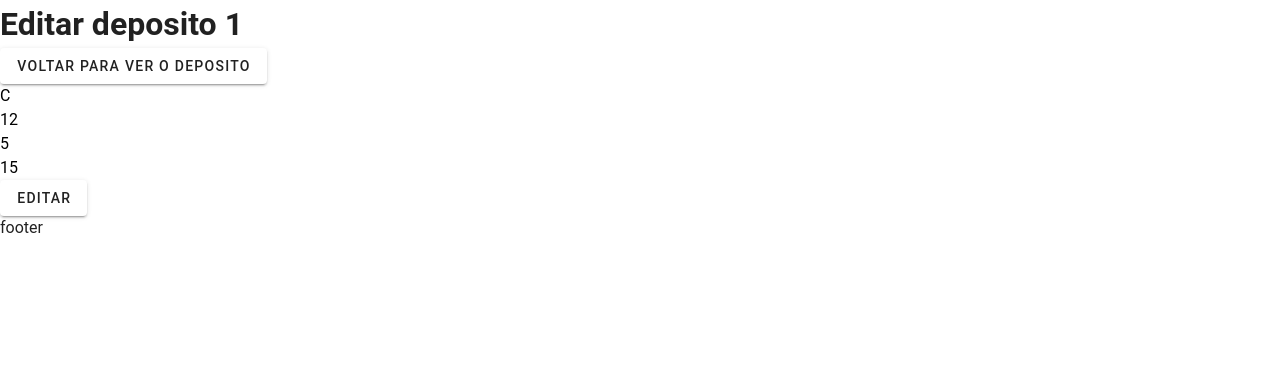
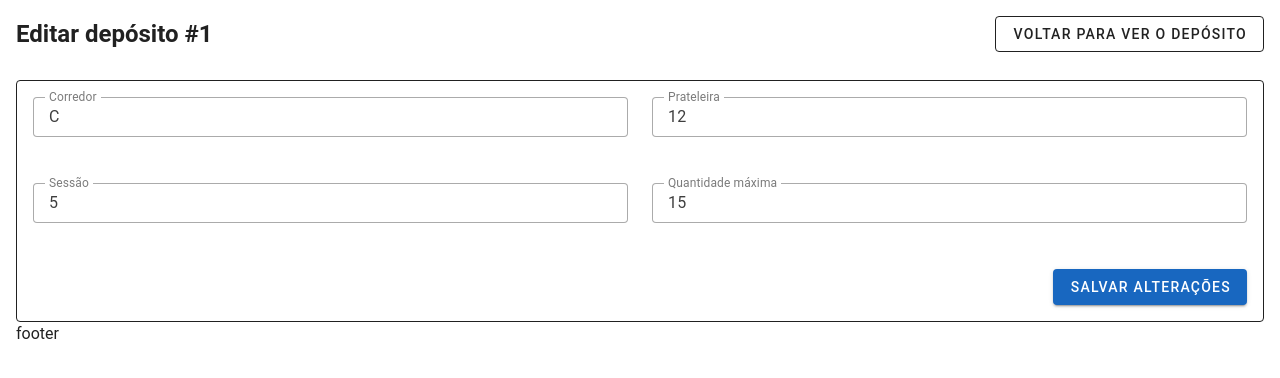
Before and after one commit to nycolexavier/agiliza, a Vue app: page /dashboard/deposito/1/editar in a window 1280 px wide. Shown: the top 378 px of the page. Built offline with nearby package versions, Linux system fonts and the light colour scheme; data requests are answered from the project's data file; the HTML template or start-up script is replaced by a standard one.

Commit message:
feat: mudando /deposito para vuetify

```diff
--- a/db.json
+++ b/db.json
@@ -646,6 +646,13 @@
       "prateleira": "",
       "sessao": "",
       "quantidadeMaxima": ""
+    },
+    {
+      "id": "58d2",
+      "corredor": "",
+      "prateleira": "",
+      "sessao": "",
+      "quantidadeMaxima": ""
     }
   ],
   "lotes": [
--- a/src/pages/dashboard/Deposito/Deposito.vue
+++ b/src/pages/dashboard/Deposito/Deposito.vue
@@ -77,58 +77,90 @@ export default defineComponent({
 </script>
 
 <template>
-  <div>
-    <h1>Página de Deposito</h1>
+  <v-container fluid>
+    <!-- Cabeçalho -->
+    <v-row align="center" class="mb-4">
+      <v-col cols="12" md="6">
+        <h2>Depósitos</h2>
+      </v-col>
 
-    <input type="text" v-model="busca" placeholder="Buscar por corredor" />
+      <v-col cols="12" md="6" class="text-end">
+        <v-btn variant="outlined" class="me-2" @click="irParaODashboard">
+          Dashboard
+        </v-btn>
 
-    <br />
+        <v-btn color="primary" @click="irParaDepositoCriar">
+          Adicionar depósito
+        </v-btn>
+      </v-col>
+    </v-row>
 
-    <v-btn @click="irParaDepositoCriar">Adicionar Deposito</v-btn>
+    <!-- Busca -->
+    <v-card variant="outlined" class="mb-4">
+      <v-card-text>
+        <v-text-field v-model="busca" label="Buscar por corredor" clearable />
+      </v-card-text>
+    </v-card>
 
-    <br />
-
-    <v-btn @click="irParaODashboard">Dashboard</v-btn>
-
-    <table>
-      <thead>
+    <!-- Tabela -->
+    <v-card variant="outlined">
+      <v-data-table :items="depositoPaginados" item-key="id">
+        <template #headers>
           <tr>
             <th>Corredor</th>
             <th>Prateleira</th>
             <th>Sessão</th>
-          <th>Quantidade Máxima</th>
+            <th>Quantidade máxima</th>
+            <th>Ações</th>
           </tr>
-      </thead>
+        </template>
 
-      <tbody>
-        <tr v-for="item in depositoPaginados" :key="item.id">
+        <template #item="{ item }">
+          <tr>
             <td>{{ item.corredor }}</td>
             <td>{{ item.prateleira }}</td>
             <td>{{ item.sessao }}</td>
             <td>{{ item.quantidadeMaxima }}</td>
 
             <td>
-            <v-btn @click="irParaDepositoVer(item.id)">Ver</v-btn>
+              <v-btn
+                size="small"
+                variant="outlined"
+                @click="irParaDepositoVer(item.id)"
+              >
+                Ver
+              </v-btn>
             </td>
           </tr>
-      </tbody>
-    </table>
+        </template>
 
-    <div>
-      <v-btn @click="paginaAtual--" :disabled="paginaAtual === 1">
+        <template #no-data> Nenhum depósito encontrado </template>
+      </v-data-table>
+    </v-card>
+
+    <!-- Paginação -->
+    <v-row class="mt-4" align="center" justify="center">
+      <v-btn
+        variant="outlined"
+        class="me-2"
+        @click="paginaAtual--"
+        :disabled="paginaAtual === 1"
+      >
         Anterior
       </v-btn>
 
       <span>Página {{ paginaAtual }}</span>
 
       <v-btn
+        variant="outlined"
+        class="ms-2"
         @click="paginaAtual++"
         :disabled="paginaAtual * itensPorPagina >= depositoFiltrado.length"
       >
         Próximo
       </v-btn>
-    </div>
+    </v-row>
 
     <Footer />
-  </div>
+  </v-container>
 </template>
--- a/src/pages/dashboard/Deposito/criar/DepositoCriar.vue
+++ b/src/pages/dashboard/Deposito/criar/DepositoCriar.vue
@@ -40,25 +40,85 @@ export default defineComponent({
 </script>
 
 <template>
-  <div>
-    <h1>Criar um depósito</h1>
+  <v-container fluid>
+    <!-- Cabeçalho -->
+    <v-row align="center" class="mb-4">
+      <v-col cols="12" md="6">
+        <h2>Criar depósito</h2>
+      </v-col>
 
-    <v-btn @click="irParaODeposito">Voltar para depósito</v-btn>
+      <v-col cols="12" md="6" class="text-end">
+        <v-btn variant="outlined" @click="irParaODeposito">
+          Voltar para depósitos
+        </v-btn>
+      </v-col>
+    </v-row>
 
-    <form @click.prevent="enviarForm">
-      <input v-model="form.corredor" type="text" placeholder="Corredor" />
-      <br />
-      <input v-model="form.prateleira" type="text" placeholder="Prateleira" />
-      <br />
-      <input v-model="form.sessao" type="text" placeholder="Sessao" />
-      <br />
-      <input
-        v-model="form.quantidadeMaxima"
-        type="text"
-        placeholder="Quantidade máxima"
-      />
-      <br />
-      <v-btn>Criar</v-btn>
-    </form>
-  </div>
+    <!-- Card do formulário -->
+    <v-card variant="outlined">
+      <v-card-text>
+        <v-form @submit.prevent="enviarForm">
+          <v-row>
+            <v-col cols="12" md="6">
+              <v-text-field
+                v-model="form.corredor"
+                label="Corredor"
+                variant="outlined"
+                density="compact"
+                required
+              />
+            </v-col>
+
+            <v-col cols="12" md="6">
+              <v-text-field
+                v-model="form.prateleira"
+                label="Prateleira"
+                variant="outlined"
+                density="compact"
+                required
+              />
+            </v-col>
+
+            <v-col cols="12" md="6">
+              <v-text-field
+                v-model="form.sessao"
+                label="Sessão"
+                variant="outlined"
+                density="compact"
+                required
+              />
+            </v-col>
+
+            <v-col cols="12" md="6">
+              <v-text-field
+                v-model="form.quantidadeMaxima"
+                label="Quantidade máxima"
+                variant="outlined"
+                density="compact"
+                required
+              />
+            </v-col>
+
+            <!-- Botões -->
+            <v-col cols="12" class="text-end">
+              <v-btn
+                color="primary"
+                type="submit"
+                :disabled="
+                  !form.corredor ||
+                  !form.prateleira ||
+                  !form.sessao ||
+                  !form.quantidadeMaxima
+                "
+              >
+                Criar depósito
+              </v-btn>
+            </v-col>
+          </v-row>
+        </v-form>
+      </v-card-text>
+    </v-card>
+
+    <Footer />
+  </v-container>
 </template>
--- a/src/pages/dashboard/Deposito/editar/DepositoEditar.vue
+++ b/src/pages/dashboard/Deposito/editar/DepositoEditar.vue
@@ -68,22 +68,69 @@ export default defineComponent({
 </script>
 
 <template>
-  <div>
-    <h1>Editar deposito {{ deposito?.id }}</h1>
+  <v-container fluid>
+    <!-- Cabeçalho -->
+    <v-row align="center" class="mb-4">
+      <v-col cols="12" md="6">
+        <h2>Editar depósito #{{ deposito?.id }}</h2>
+      </v-col>
 
-    <v-btn @click="irParaODeposito">Voltar para ver o deposito</v-btn>
+      <v-col cols="12" md="6" class="text-end">
+        <v-btn variant="outlined" @click="irParaODeposito">
+          Voltar para ver o depósito
+        </v-btn>
+      </v-col>
+    </v-row>
 
-    <form @submit.prevent="enviarForm">
-      <input v-model="form.corredor" placeholder="Corredor" />
-      <br />
-      <input v-model="form.prateleira" placeholder="prateleira" />
-      <br />
-      <input v-model="form.sessao" placeholder="sessao" />
-      <br />
-      <input v-model="form.quantidadeMaxima" placeholder="quantidadeMaxima" />
-      <br />
+    <!-- Card do formulário -->
+    <v-card variant="outlined">
+      <v-card-text>
+        <v-form @submit.prevent="enviarForm">
+          <v-row>
+            <v-col cols="12" md="6">
+              <v-text-field
+                v-model="form.corredor"
+                label="Corredor"
+                variant="outlined"
+                density="compact"
+                required
+              />
+            </v-col>
+
+            <v-col cols="12" md="6">
+              <v-text-field
+                v-model="form.prateleira"
+                label="Prateleira"
+                variant="outlined"
+                density="compact"
+                required
+              />
+            </v-col>
+
+            <v-col cols="12" md="6">
+              <v-text-field
+                v-model="form.sessao"
+                label="Sessão"
+                variant="outlined"
+                density="compact"
+                required
+              />
+            </v-col>
+
+            <v-col cols="12" md="6">
+              <v-text-field
+                v-model="form.quantidadeMaxima"
+                label="Quantidade máxima"
+                variant="outlined"
+                density="compact"
+                required
+              />
+            </v-col>
+
+            <!-- Botão -->
+            <v-col cols="12" class="text-end">
               <v-btn
-        @click="enviarForm"
+                color="primary"
                 type="submit"
                 :disabled="
                   !form.corredor ||
@@ -92,9 +139,14 @@ export default defineComponent({
                   !form.quantidadeMaxima
                 "
               >
-        Editar
+                Salvar alterações
               </v-btn>
-    </form>
+            </v-col>
+          </v-row>
+        </v-form>
+      </v-card-text>
+    </v-card>
+
     <Footer />
-  </div>
+  </v-container>
 </template>
--- a/src/pages/dashboard/Deposito/ver/DepositoVer.vue
+++ b/src/pages/dashboard/Deposito/ver/DepositoVer.vue
@@ -43,34 +43,55 @@ export default defineComponent({
 </script>
 
 <template>
-  <div>
-    <h1>Olá {{ deposito?.id }}</h1>
+  <v-container fluid>
+    <!-- Cabeçalho -->
+    <v-row align="center" class="mb-4">
+      <v-col cols="12" md="6">
+        <h2>Depósito #{{ deposito?.id }}</h2>
+      </v-col>
 
-    <v-btn @click="irParaoDeposito">Voltar pro deposito</v-btn>
+      <v-col cols="12" md="6" class="text-end">
+        <v-btn variant="outlined" class="me-2" @click="irParaoDeposito">
+          Voltar para depósitos
+        </v-btn>
 
-    <table>
-      <thead>
-        <tr>
-          <th>Corredor</th>
-          <th>Prateleira</th>
-          <th>Sessão</th>
-          <th>Quantidade Máxima</th>
-        </tr>
-      </thead>
+        <v-btn
+          color="primary"
+          @click="irParaODepositoEditar"
+          :disabled="!deposito"
+        >
+          Editar depósito
+        </v-btn>
+      </v-col>
+    </v-row>
 
-      <tbody>
-        <tr>
-          <td>{{ deposito?.corredor }}</td>
-          <td>{{ deposito?.prateleira }}</td>
-          <td>{{ deposito?.sessao }}</td>
-          <td>{{ deposito?.quantidadeMaxima }}</td>
+    <!-- Card de informações -->
+    <v-card variant="outlined">
+      <v-card-text>
+        <v-row>
+          <v-col cols="12" md="6">
+            <strong>Corredor</strong>
+            <div>{{ deposito?.corredor }}</div>
+          </v-col>
 
-          <td>
-            <v-btn @click="irParaODepositoEditar"> Editar </v-btn>
-          </td>
-        </tr>
-      </tbody>
-    </table>
+          <v-col cols="12" md="6">
+            <strong>Prateleira</strong>
+            <div>{{ deposito?.prateleira }}</div>
+          </v-col>
+
+          <v-col cols="12" md="6">
+            <strong>Sessão</strong>
+            <div>{{ deposito?.sessao }}</div>
+          </v-col>
+
+          <v-col cols="12" md="6">
+            <strong>Quantidade máxima</strong>
+            <div>{{ deposito?.quantidadeMaxima }}</div>
+          </v-col>
+        </v-row>
+      </v-card-text>
+    </v-card>
+
     <Footer />
-  </div>
+  </v-container>
 </template>
```
Lines whose indentation alone changed are shown as unchanged.
